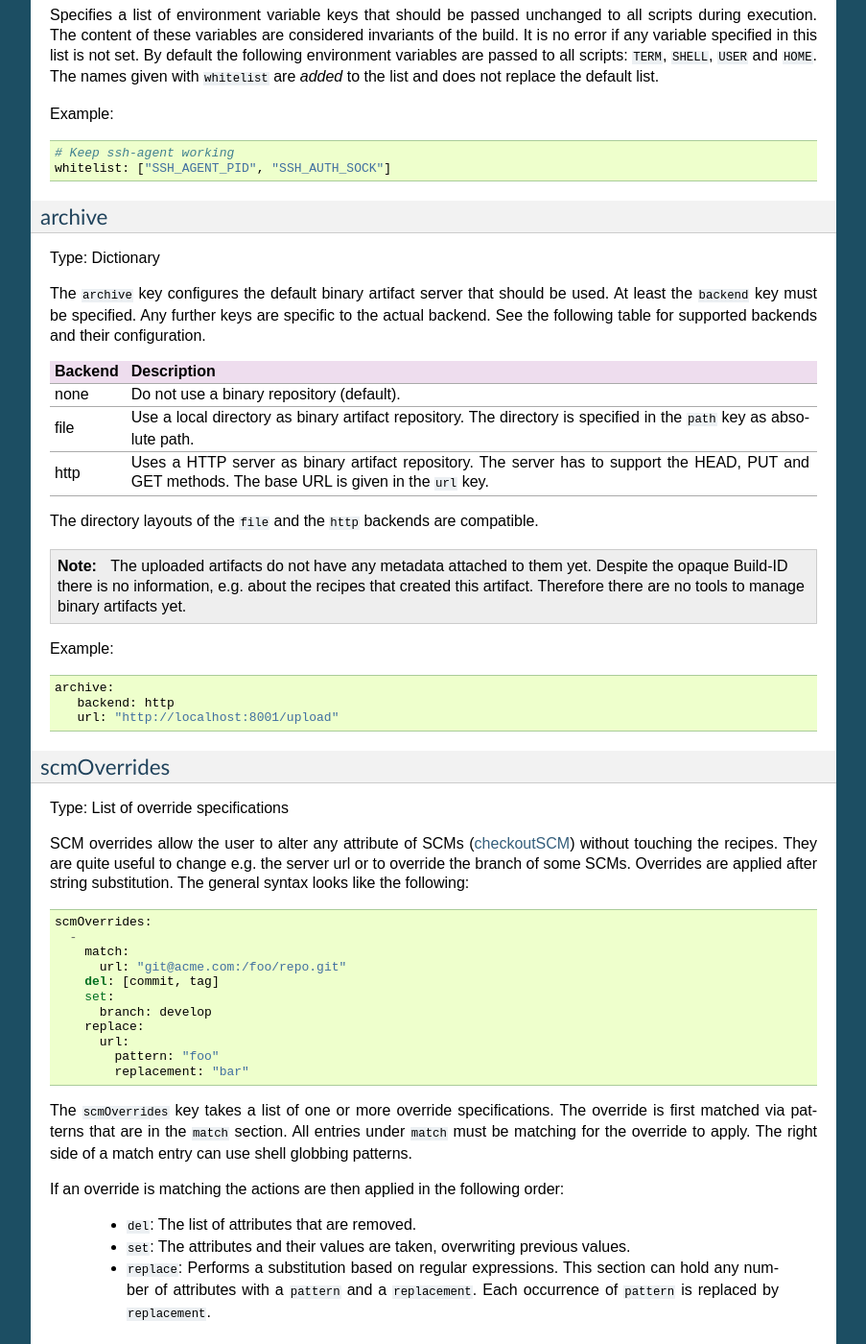
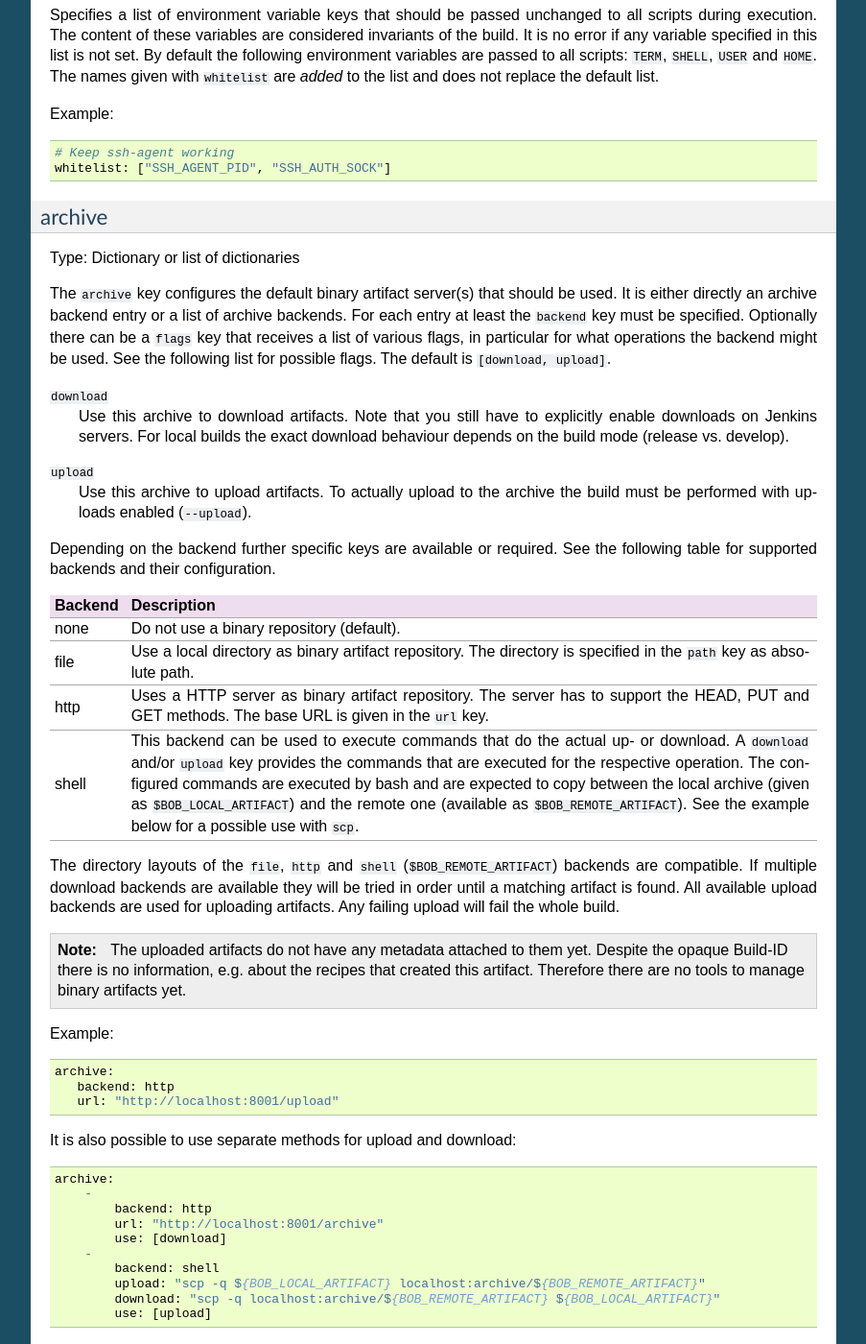
Before and after one commit to BobBuildTool/bob, a Sphinx documentation site: the page built from doc/manual/configuration.rst, in a window 1280 px wide and 1400 px high, scrolled down 16401 px. Shown: the whole window at 96% size, without its empty margins (198-1101 px from the left). Built offline with Sphinx 7.4.7, drawn with Linux system fonts in a browser that asks for light colours; formulas are drawn with MathJax 3; the version number could not be read and is left out.

Commit message:
manual: update 'archive' configuration description
Describe the new "shell" backend and the possiblity to specify multiple
backends at the same time.

```diff
--- a/doc/manual/configuration.rst
+++ b/doc/manual/configuration.rst
@@ -1054,25 +1054,50 @@ Example::
 archive
 ~~~~~~~
 
-Type: Dictionary
+Type: Dictionary or list of dictionaries
 
-The ``archive`` key configures the default binary artifact server that should
-be used. At least the ``backend`` key must be specified. Any further keys are
-specific to the actual backend. See the following table for supported backends
-and their configuration.
+The ``archive`` key configures the default binary artifact server(s) that
+should be used. It is either directly an archive backend entry or a list of
+archive backends. For each entry at least the ``backend`` key must be
+specified. Optionally there can be a ``flags`` key that receives a list of
+various flags, in particular for what operations the backend might be used. See
+the following list for possible flags. The default is ``[download, upload]``.
 
-=========== ==================================================================
+``download``
+    Use this archive to download artifacts. Note that you still have to
+    explicitly enable downloads on Jenkins servers. For local builds the exact
+    download behaviour depends on the build mode (release vs. develop).
+
+``upload``
+    Use this archive to upload artifacts. To actually upload to the archive the
+    build must be performed with uploads enabled (``--upload``).
+
+Depending on the backend further specific keys are available or required. See
+the following table for supported backends and their configuration.
+
+=========== ===================================================================
 Backend     Description
-=========== ==================================================================
+=========== ===================================================================
 none        Do not use a binary repository (default).
 file        Use a local directory as binary artifact repository. The directory
             is specified in the ``path`` key as absolute path.
 http        Uses a HTTP server as binary artifact repository. The server has to
             support the HEAD, PUT and GET methods. The base URL is given in the
             ``url`` key.
-=========== ==================================================================
+shell       This backend can be used to execute commands that do the actual up-
+            or download. A ``download`` and/or ``upload`` key provides the
+            commands that are executed for the respective operation. The
+            configured commands are executed by bash and are expected to copy
+            between the local archive (given as ``$BOB_LOCAL_ARTIFACT``) and
+            the remote one (available as ``$BOB_REMOTE_ARTIFACT``). See the
+            example below for a possible use with ``scp``.
+=========== ===================================================================
 
-The directory layouts of the ``file`` and the ``http`` backends are compatible.
+The directory layouts of the ``file``, ``http`` and ``shell``
+(``$BOB_REMOTE_ARTIFACT``) backends are compatible. If multiple download
+backends are available they will be tried in order until a matching artifact is
+found. All available upload backends are used for uploading artifacts. Any
+failing upload will fail the whole build.
 
 .. note::
    The uploaded artifacts do not have any metadata attached to them yet.
@@ -1085,6 +1110,19 @@ Example::
    archive:
       backend: http
       url: "http://localhost:8001/upload"
+
+It is also possible to use separate methods for upload and download::
+
+    archive:
+        -
+            backend: http
+            url: "http://localhost:8001/archive"
+            use: [download]
+        -
+            backend: shell
+            upload: "scp -q ${BOB_LOCAL_ARTIFACT} localhost:archive/${BOB_REMOTE_ARTIFACT}"
+            download: "scp -q localhost:archive/${BOB_REMOTE_ARTIFACT} ${BOB_LOCAL_ARTIFACT}"
+            use: [upload]
 
 scmOverrides
 ~~~~~~~~~~~~
```
